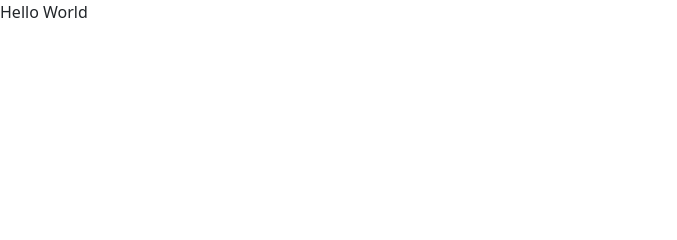
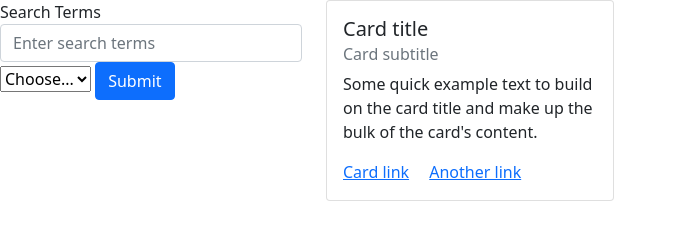
Before and after one commit to keimdm/library-mini-project, a plain HTML site: page search-results.html in a window 1280 px wide. Shown: the whole page, without its empty margins (0-677 px from the left). Drawn offline with nearby package versions, Linux system fonts and the light colour scheme.

Commit message:
added basic layout of html file

```diff
--- a/search-results.html
+++ b/search-results.html
@@ -16,10 +16,35 @@
       href="https://code.jquery.com/ui/1.12.1/themes/base/jquery-ui.css"
     />
     <link rel="stylesheet" href="./assets/css/style.css">
-    <title>Document</title>
+    <title>Search Results</title>
 </head>
 <body>
-    <p>Hello World</p>
+    <div class="row">
+        <div class="col-3">
+            <div class="form-group">
+                <label for="search-terms">Search Terms</label>
+                <input class="form-control" id="search-terms" placeholder="Enter search terms">
+                <select class="custom-select" id="inputGroupSelect01">
+                    <option selected>Choose...</option>
+                    <option value="1">One</option>
+                    <option value="2">Two</option>
+                    <option value="3">Three</option>
+                </select>
+                <button type="submit" class="btn btn-primary">Submit</button>
+            </div>
+        </div>
+        <div class="col-9">
+            <div class="card" style="width: 18rem;">
+                <div class="card-body">
+                  <h5 class="card-title">Card title</h5>
+                  <h6 class="card-subtitle mb-2 text-muted">Card subtitle</h6>
+                  <p class="card-text">Some quick example text to build on the card title and make up the bulk of the card's content.</p>
+                  <a href="#" class="card-link">Card link</a>
+                  <a href="#" class="card-link">Another link</a>
+                </div>
+              </div>
+        </div>
+      </div>
     <script src="https://code.jquery.com/jquery-1.12.4.js"></script>
     <script src="https://code.jquery.com/ui/1.12.1/jquery-ui.js"></script>
     <script src="./assets/js/script.js"></script>
```
